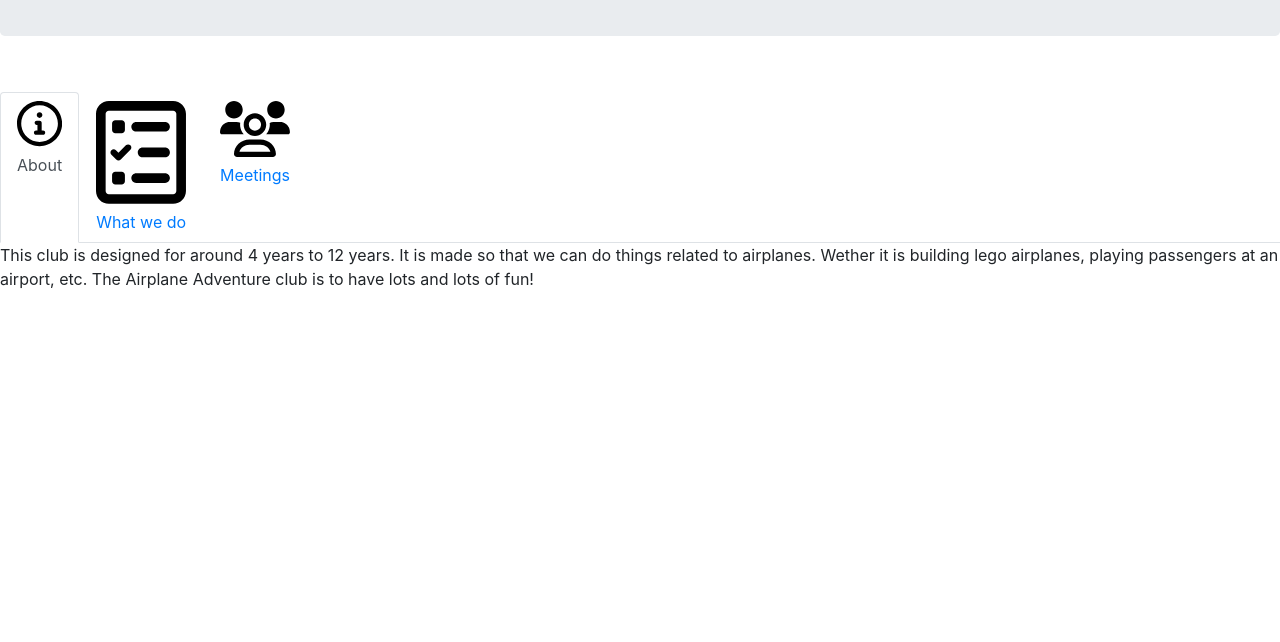
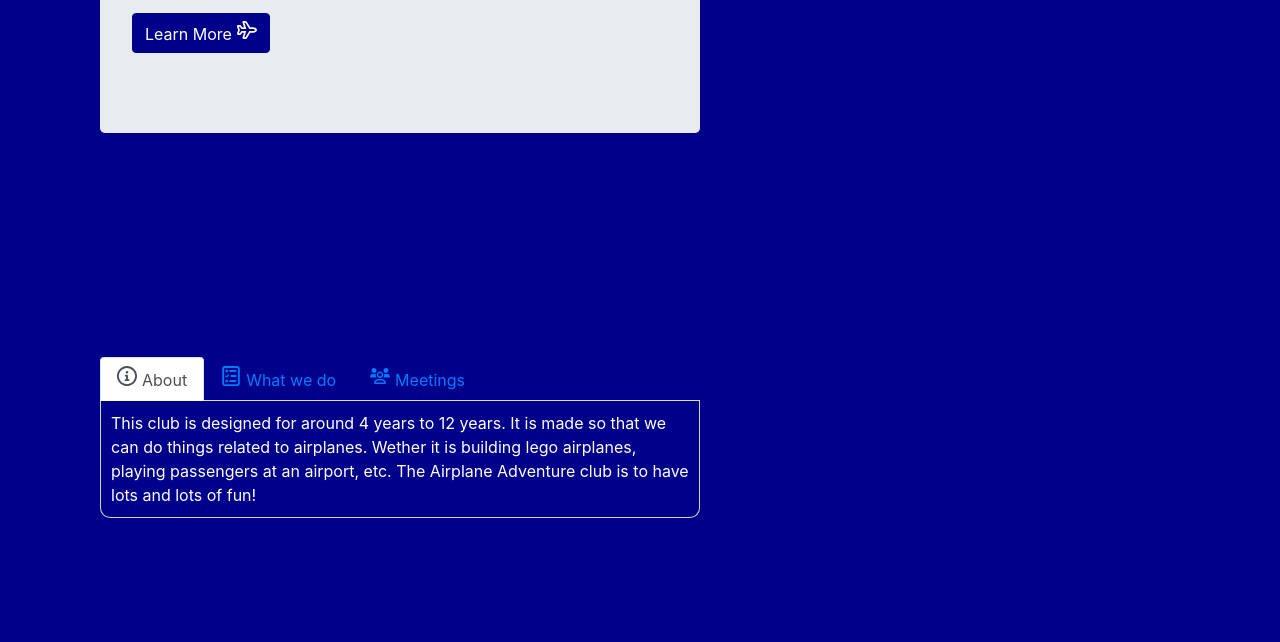
Before and after one commit to ezraszobody/planes, a plain HTML site: page index.html in a window 1280 px wide. Shown: the part 382-1024 px from the top of the page. Before the commit the page ends 800 px from the top, so only its background shows below. Drawn offline with nearby package versions, Linux system fonts and the light colour scheme; a script that the page names is missing.

Commit message:
Update index.html

```diff
--- a/index.html
+++ b/index.html
@@ -5,7 +5,7 @@
     <meta http-equiv="X-UA-Compatible" content="IE=edge">
     <meta name="viewport" content="width=device-width, initial-scale=1.0">
     <link rel="stylesheet" href="https://cdn.jsdelivr.net/npm/bootstrap@4.0.0/dist/css/bootstrap.min.css" integrity="sha384-Gn5384xqQ1aoWXA+058RXPxPg6fy4IWvTNh0E263XmFcJlSAwiGgFAW/dAiS6JXm" crossorigin="anonymous">
-    <link rel="stylesheet" href="javascript.css">
+    <link rel="stylesheet" href="planes.css">
     <title>The Airplane Adventure Club</title>
 </head>
 <body>
```
